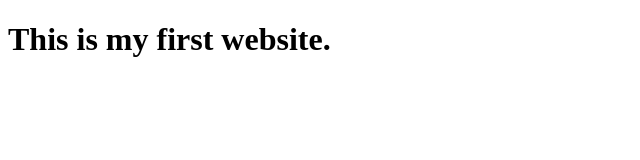
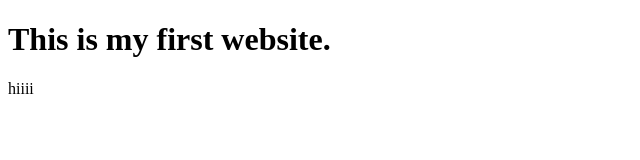
Before and after one commit to Aaditya-Dixit/demo.html, a plain HTML site: page Index.html in a window 1280 px wide. Shown: the full height of the page, 0-640 px from the left. Drawn offline with Linux system fonts and the light colour scheme.

Commit message:
Update Index.html

```diff
--- a/Index.html
+++ b/Index.html
@@ -7,5 +7,6 @@
 </head>
 <body>
     <H1>This is my first website.</H1>
+    hiiii
 </body>
 </html>
```
